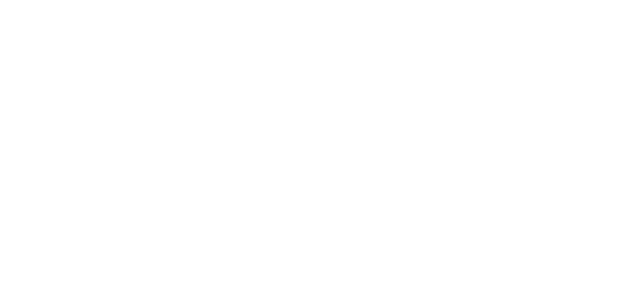
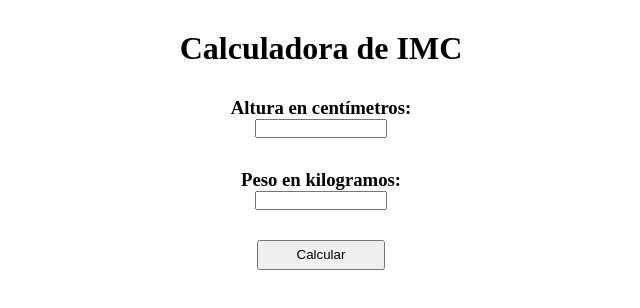
Before and after one commit to frandzo/tp2, a plain HTML site: page ejercicio4/index.html in a window 1280 px wide. Shown: the whole page, without its empty margins (319-959 px from the left). Drawn offline with Linux system fonts and the light colour scheme.

Commit message:
completed ejercicio4

```diff
--- a/ejercicio4/index.html
+++ b/ejercicio4/index.html
@@ -3,8 +3,17 @@
 <head>
     <meta charset="UTF-8" />
     <title>title</title>
+    <link rel="stylesheet" href="style.css">
 </head>
 <body>
-
+    <form>
+        <h1>Calculadora de IMC</h1>
+        <h3>Altura en centímetros:</h3>
+        <input id="h">
+        <h3>Peso en kilogramos:</h3>
+        <input id="m">
+        <button id="clickMe">Calcular</button>
+    </form>
+    <script src="./script.js"></script>
 </body>
 </html>
--- a/ejercicio4/script.js
+++ b/ejercicio4/script.js
@@ -1 +1,6 @@
-console.log("test");
+document.getElementById("clickMe").onclick = test;
+function test(){
+    var h=document.getElementById("h").value;
+    var m=document.getElementById("m").value;
+    alert(m/(h*0.01*h*0.01));
+}
--- a/ejercicio4/style.css
+++ b/ejercicio4/style.css
@@ -2,3 +2,25 @@
     padding:0px;
     margin:0px;
 }
+
+form{
+    display:flex;
+    flex-direction: column;
+    justify-content: space-evenly;
+    align-items: center;
+    height: 300px;
+}
+
+form input{
+    margin-top:-30px;
+    width: 10%;
+    display:flex;
+}
+
+form button{
+    height:30px;
+    width:10%;
+    display:flex;
+    justify-content: center;
+    align-items: center;
+}
```
